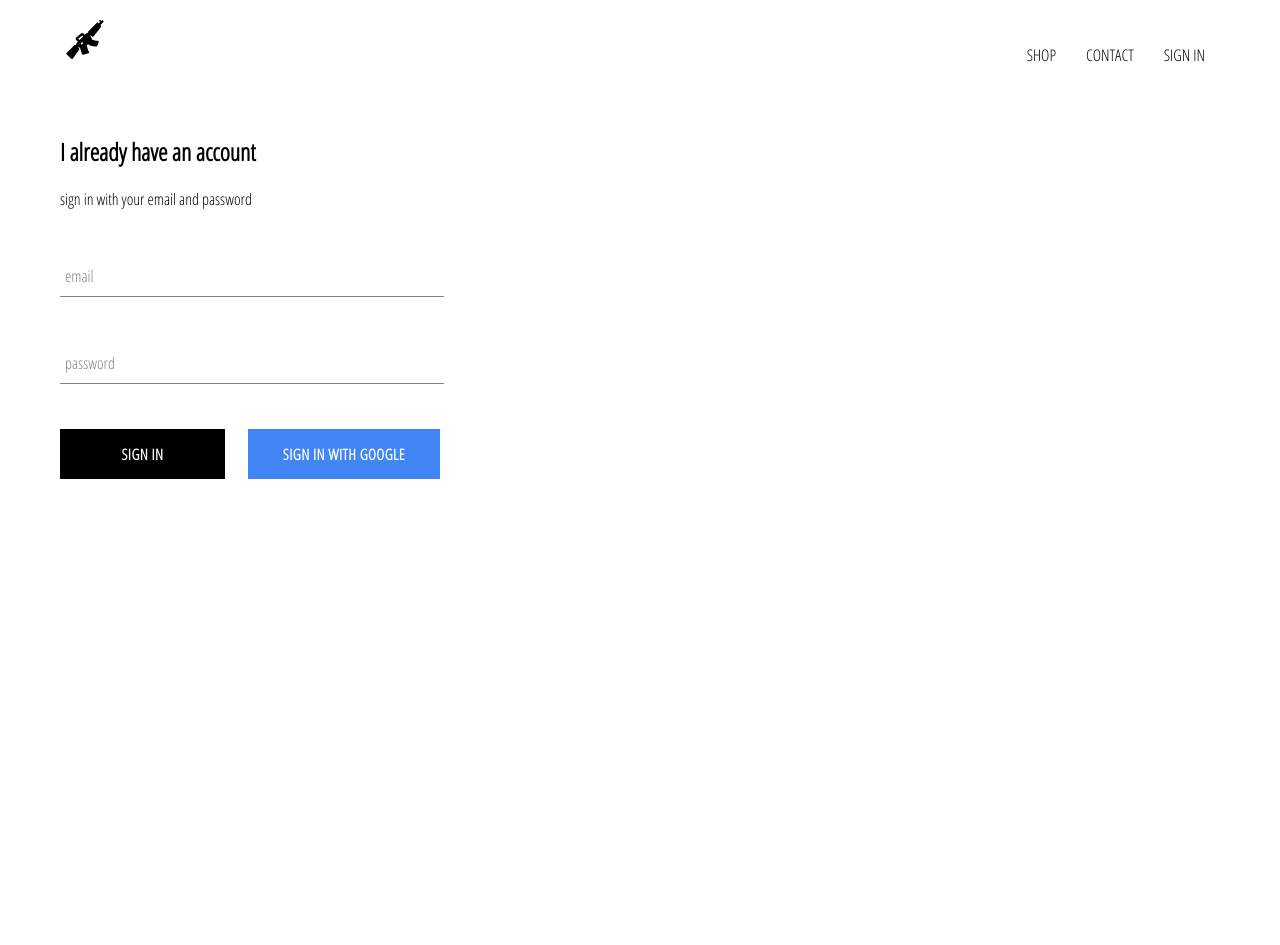
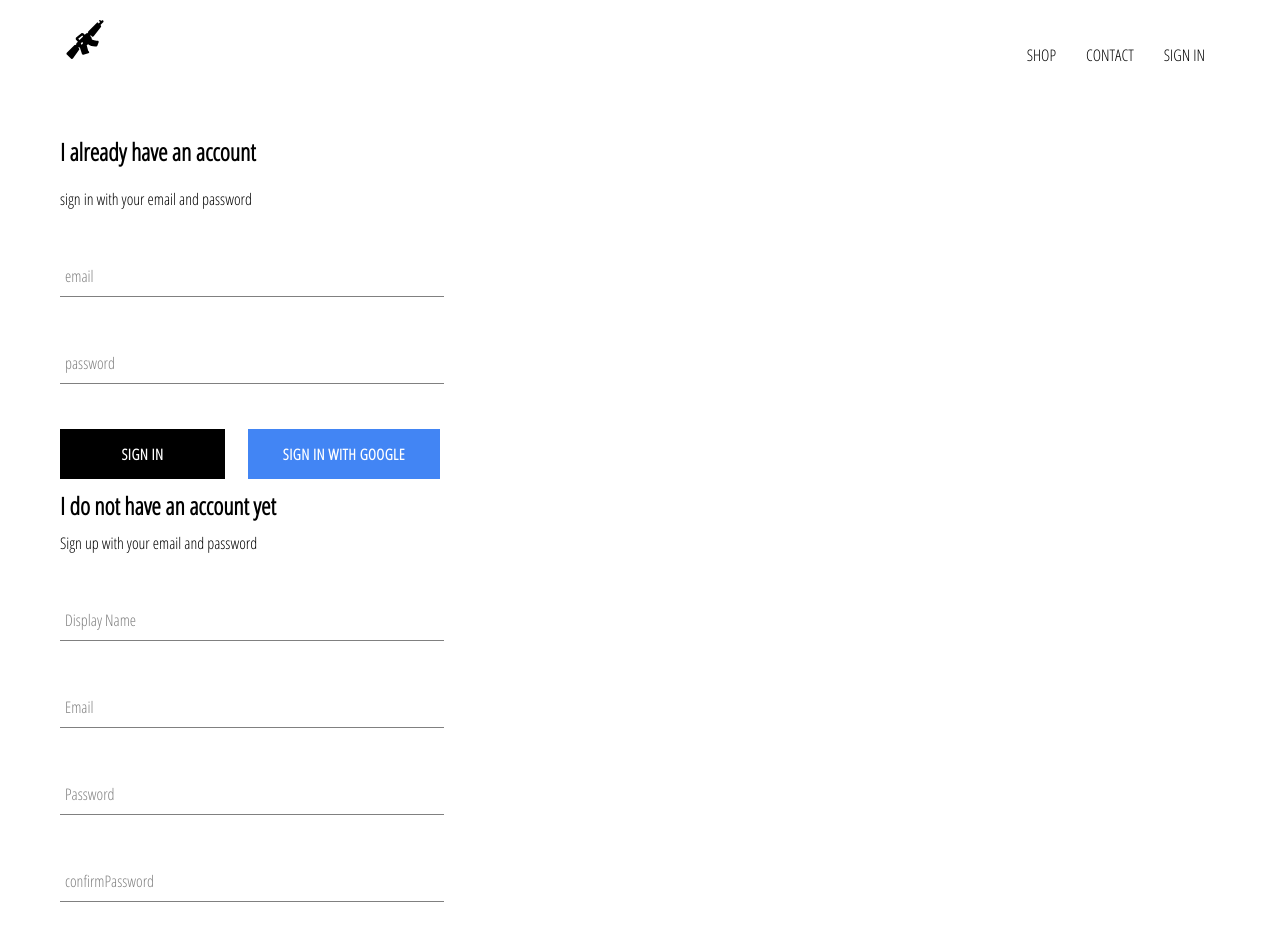
Before and after one commit to HelHelHelHel/gns-site, a React (Create React App) app: page /signin in a window 1280 px wide. Shown: the top 945 px of the page. Before the commit the page ends 800 px from the top, so only its background shows below. Built offline with nearby package versions, Linux system fonts and the light colour scheme; no server answers.

Commit message:
added signup

```diff
--- a/src/App.js
+++ b/src/App.js
@@ -19,12 +19,26 @@ class App extends React.Component {
   unsubscribeFromAuth = null;
 
   componentDidMount() {
-    this.unsubscribeFromAuth = auth.onAuthStateChanged(async user => {
-      createUserProfileDocument(user)
-    })
+    this.unsubscribeFromAuth = auth.onAuthStateChanged(async userAuth => {
+     if (userAuth) {
+       const userRef = await createUserProfileDocument(userAuth);
+
+       userRef.onSnapshot(snapShot => {
+         this.setState({
+           currentUser: {
+             id: snapShot.id,
+             ...snapShot.data()
+           }
+         });
+         console.log(this.state);
+       });
+
+     }
+     this.setState({ currentUser: userAuth });
+    });
   }
 
-  componentDidUnmount() {
+  componentWillUnmount() {
     this.unsubscribeFromAuth();
   }
   render() {
--- a/src/components/directory/directory.component.jsx
+++ b/src/components/directory/directory.component.jsx
@@ -48,7 +48,7 @@ class Directory extends React.Component {
   }
   render() {
     return (
-      <div class="directory-menu">
+      <div className="directory-menu">
       {
       this.state.sections.map(({ id, ...otherProps}) => (
         <MenuItem key={id} {...otherProps}/>
--- a/src/components/sign-in/sign-in.style.scss
+++ b/src/components/sign-in/sign-in.style.scss
@@ -2,6 +2,7 @@
   width: 380px;
   display: flex;
   flex-direction: column;
+
 
   .title {
     margin: 10px;
@@ -10,5 +11,6 @@
   .buttons {
     display: flex;
     justify-content: space-between;
+    width: 380px;
   }
 }
--- /dev/null
+++ b/src/components/sign-up/sign-up.component.jsx
@@ -0,0 +1,84 @@
+import React from 'react';
+import FormInput from '../form-input/form-input.component';
+import CustomButton from '../custom-button/custom-button.component';
+import { auth, createUserProfileDocument } from '../../firebase/firebase.utils';
+
+import './sign-up.style.scss';
+
+class SignUp extends React.Component {
+  constructor() {
+    super();
+
+    this.state = {
+      displayName: '',
+      email: '',
+      password: '',
+      confirmPassword: ''
+    }
+  }
+  handleSubmit = async event => {
+    event.preventDefault();
+    const {displayName, email, password, confirmPassword} = this.state;
+    if(password !== confirmPassword) {
+      alert('passwords do not match');
+      return;
+    }
+    try {
+      const { user } = await auth.createUserWithEmailAndPassword(email, password);
+      await createUserProfileDocument(user, { displayName })
+
+    }catch (error) {
+      console.error(error);
+  }
+  };
+
+  handleChange = event => {
+    const { name, value } = event.target;
+    this.setState({[name]: value});
+  }
+  render(){
+    const {displayName, email, password, confirmPassword} = this.state;
+    return(
+      <div className='sign-up'>
+        <h2 className='title'>I do not have an account yet</h2>
+        <span>Sign up with your email and password</span>
+        <form className='sign-up-form' onSubmit={this.handleSubmit}>
+          <FormInput
+          type='text'
+          name='displayName'
+          value={displayName}
+          onChange={this.handleChange}
+          label='Display Name'
+          required
+          />
+          <FormInput
+          type='email'
+          name='email'
+          value={email}
+          onChange={this.handleChange}
+          label='Email'
+          required
+          />
+          <FormInput
+          type='password'
+          name='password'
+          value={password}
+          onChange={this.handleChange}
+          label='Password'
+          required
+          />
+          <FormInput
+          type='password'
+          name='confirmPassword'
+          value={confirmPassword}
+          onChange={this.handleChange}
+          label='confirmPassword'
+          required
+          />
+          <CustomButton type='submit'>SIGN UP</CustomButton>
+        </form>
+      </div>
+    )
+  }
+}
+export default SignUp;
--- /dev/null
+++ b/src/components/sign-up/sign-up.style.scss
@@ -0,0 +1,9 @@
+.sign-up {
+  display: flex;
+  flex-direction: column;
+  width: 380px;
+
+  .title {
+    margin: 10px 0;
+  }
+}
--- a/src/pages/sign-in-and-sign-up/sign-in-and-sign-up.component.jsx
+++ b/src/pages/sign-in-and-sign-up/sign-in-and-sign-up.component.jsx
@@ -1,10 +1,12 @@
 import React from 'react';
 import SignIn from '../../components/sign-in/sign-in.component';
+import SignUp from '../../components/sign-up/sign-up.component';
 import './sign-in-and-sign-up.style.scss';
 
 const SignInAndSignUpPage = () => (
   <div className="sign-in-sign-up">
-    <SignIn/>
+    <span><SignIn/><SignUp/></span>
+
   </div>
 )
 
--- a/src/pages/sign-in-and-sign-up/sign-in-and-sign-up.style.scss
+++ b/src/pages/sign-in-and-sign-up/sign-in-and-sign-up.style.scss
@@ -0,0 +1,7 @@
+.sign-in-and-sign-up {
+  // width: 850px;
+  display: flex;
+  flex-direction: row;
+  // justify-content: space-between;
+  // margin: 30px auto;
+}
```
